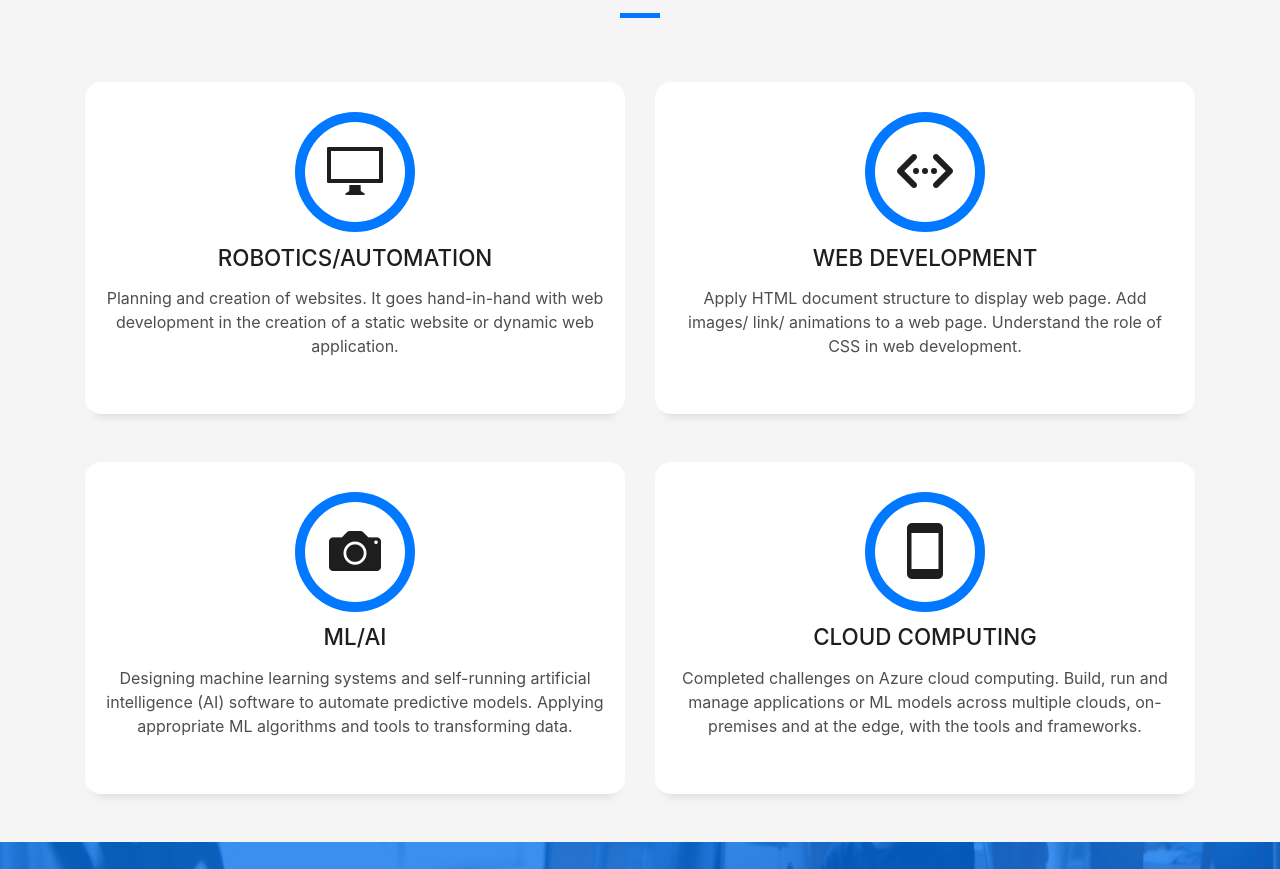
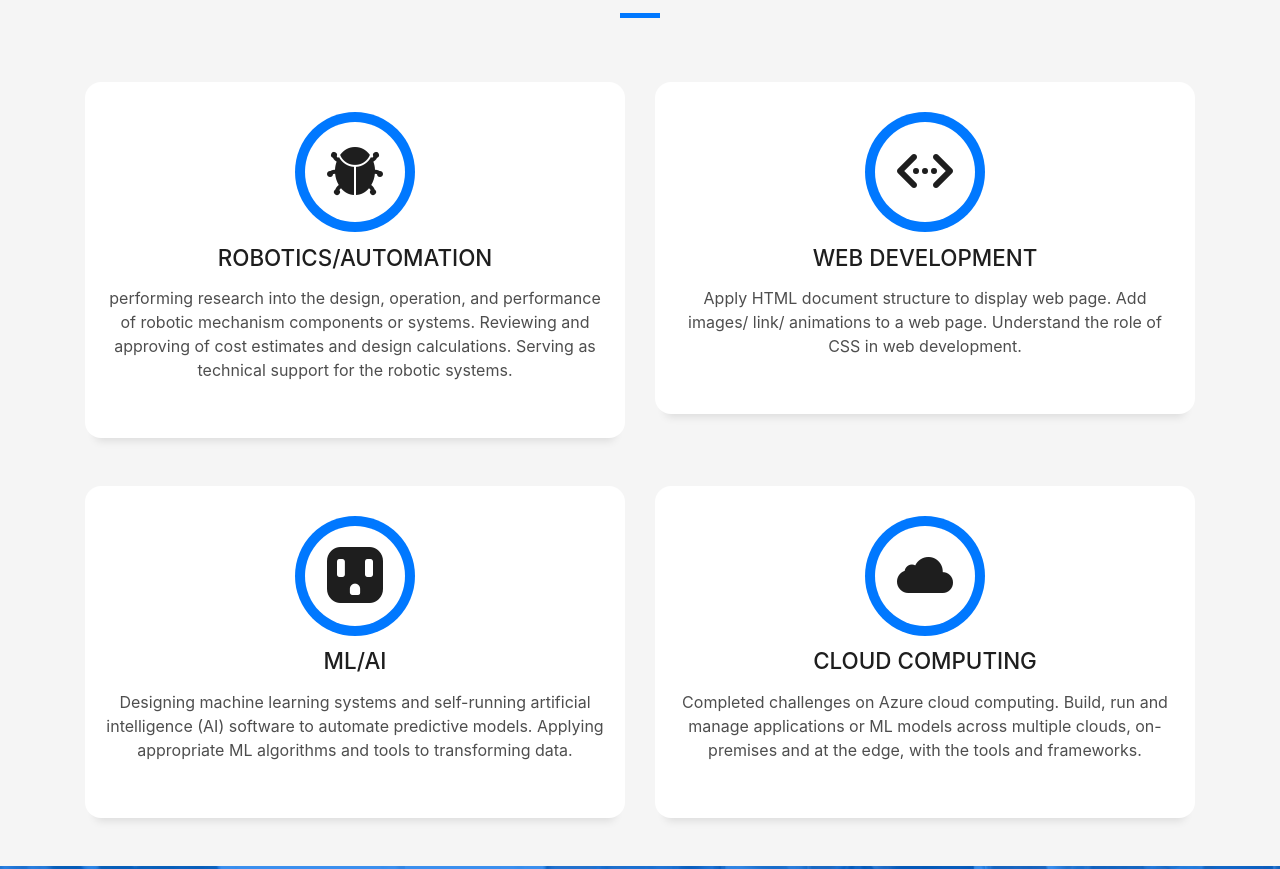
Before and after one commit to Momita19/myPortfolio, a plain HTML site: page index.html in a window 1280 px wide. Shown: the part 1657-2526 px from the top of the page. Drawn offline with Linux system fonts and the light colour scheme; files whose address does not match are found by name.

Commit message:
icon changes Portfolio Website

```diff
--- a/index.html
+++ b/index.html
@@ -166,14 +166,15 @@
         <div class="col-md-6">
           <div class="service-box">
             <div class="service-ico">
-              <span class="ico-circle"><i class="ion-monitor"></i></span>
+              <!-- <span class="ico-circle"><i class="ion-smart-toy"></i></span> -->
+              <span class="ico-circle"><i class="ion-bug"></i></span>
+                <!-- f06c</i> -->
             </div>
             <div class="service-content">
               <h2 class="s-title">Robotics/Automation</h2>
               <p class="s-description text-center">
-                Planning and creation of websites.
-                <!-- Web design is the visual aesthetics and page layout of a website.  -->
-                It goes hand-in-hand with web development in the creation of a static website or dynamic web application.
+                performing research into the design, operation, and performance of robotic mechanism components or systems.
+                Reviewing and approving of cost estimates and design calculations. Serving as technical support for the robotic systems.
               </p>
             </div>
           </div>
@@ -196,7 +197,7 @@
         <div class="col-md-6">
           <div class="service-box">
             <div class="service-ico">
-              <span class="ico-circle"><i class="ion-camera"></i></span>
+              <span class="ico-circle"><i class="ion-outlet"></i></span>
             </div>
             <div class="service-content">
               <h2 class="s-title">ML/AI</h2>
@@ -209,7 +210,7 @@
         <div class="col-md-6">
           <div class="service-box">
             <div class="service-ico">
-              <span class="ico-circle"><i class="ion-android-phone-portrait"></i></span>
+              <span class="ico-circle"><i class="ion-cloud"></i></span>
             </div>
             <div class="service-content">
               <h2 class="s-title">Cloud Computing</h2>
@@ -460,7 +461,7 @@
                     </p>
                     <ul class="list-ico">
                       <li><span class="ion-ios-location"></span>NEW DELHI, India</li>
-                      <li><span class="ion-email"></span> palmomita75@example.com</li>
+                      <li><span class="ion-email"></span>palmomita75@gmail.com</li>
                     </ul>
                   </div>
                   <div class="socials">
```
